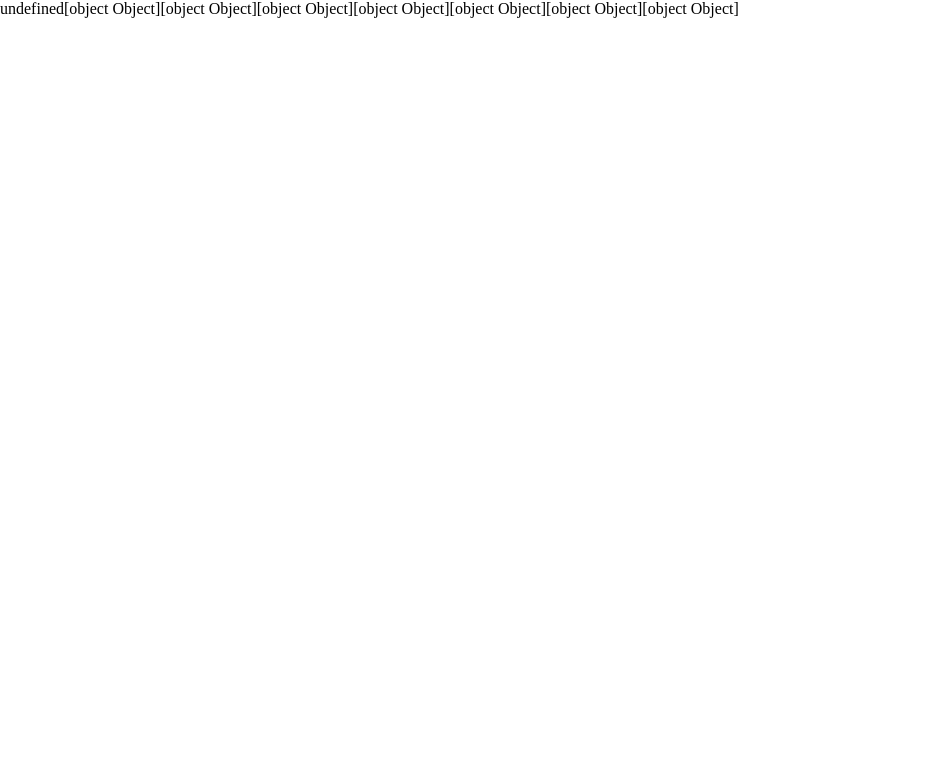
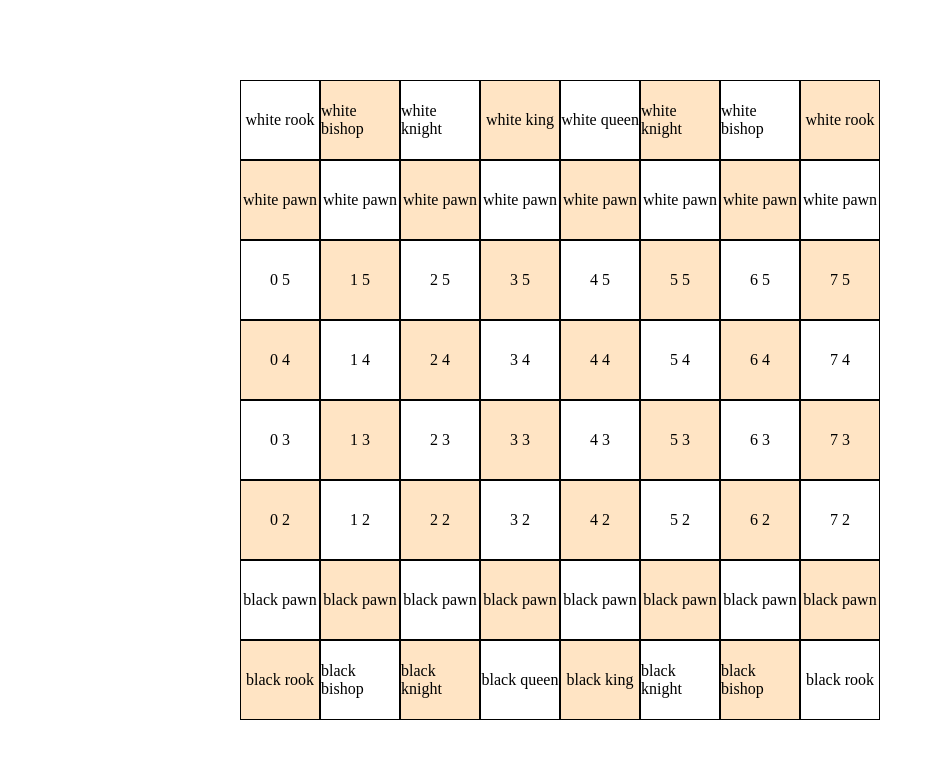
Before and after one commit to elShailee/Chess, a React (Create React App) app in the folder front/: page / in a window 1280 px wide. Shown: the top 758 px of the page, without its empty margins (0-943 px from the left). Built offline with nearby package versions, Linux system fonts and the light colour scheme.

Commit message:
nice working mess

```diff
--- a/front/src/Screens/Gameplay/Board.jsx
+++ b/front/src/Screens/Gameplay/Board.jsx
@@ -1,17 +1,24 @@
 import React from 'react';
-import { Tile } from './styles';
+import Tile from './Tile';
+import initialState from './initialState';
 
 export default function Board() {
-	let boardTiles;
-	for (let row = 0; row < 7; row++) {
-		let row;
-		for (let col = 0; col < 7; col++) {
-			row += <Tile />;
+	let boardTiles = [];
+	for (let row = 0; row <= 7; row++) {
+		let rowTiles = [];
+		for (let col = 0; col <= 7; col++) {
+			const chessPiece = initialState[row][col];
+			const tileColor = (col + row) % 2 === 1 ? 'dark' : 'light';
+			rowTiles.push(<Tile x={col} y={7 - row} tileColor={tileColor} key={col + row} chessPiece={chessPiece} />);
 		}
-		row = <div>{row}</div>;
-		boardTiles += row;
+		rowTiles = (
+			<div key={row} style={{ display: 'flex', flexDirection: 'row' }}>
+				{rowTiles}
+			</div>
+		);
+		boardTiles.push(rowTiles);
 	}
-	boardTiles = <div>{boardTiles}</div>;
+	boardTiles = <div style={{ marginLeft: '30vmin', marginTop: '10vmin' }}>{boardTiles}</div>;
 
 	return boardTiles;
 }
--- /dev/null
+++ b/front/src/Screens/Gameplay/Tile.jsx
@@ -0,0 +1,8 @@
+import React from 'react';
+import { StyledTile } from './styles';
+
+export default function Tile({ x, y, tileColor, chessPiece }) {
+	return (
+		<StyledTile tileColor={tileColor}>{chessPiece ? chessPiece.color + ' ' + chessPiece.type : x + ' ' + y}</StyledTile>
+	);
+}
--- /dev/null
+++ b/front/src/Screens/Gameplay/initialState.js
@@ -0,0 +1,48 @@
+const initialState = [
+	[
+		{ color: 'white', type: 'rook' },
+		{ color: 'white', type: 'bishop' },
+		{ color: 'white', type: 'knight' },
+		{ color: 'white', type: 'king' },
+		{ color: 'white', type: 'queen' },
+		{ color: 'white', type: 'knight' },
+		{ color: 'white', type: 'bishop' },
+		{ color: 'white', type: 'rook' },
+	],
+	[
+		{ color: 'white', type: 'pawn' },
+		{ color: 'white', type: 'pawn' },
+		{ color: 'white', type: 'pawn' },
+		{ color: 'white', type: 'pawn' },
+		{ color: 'white', type: 'pawn' },
+		{ color: 'white', type: 'pawn' },
+		{ color: 'white', type: 'pawn' },
+		{ color: 'white', type: 'pawn' },
+	],
+	[null, null, null, null, null, null, null, null],
+	[null, null, null, null, null, null, null, null],
+	[null, null, null, null, null, null, null, null],
+	[null, null, null, null, null, null, null, null],
+	[
+		{ color: 'black', type: 'pawn' },
+		{ color: 'black', type: 'pawn' },
+		{ color: 'black', type: 'pawn' },
+		{ color: 'black', type: 'pawn' },
+		{ color: 'black', type: 'pawn' },
+		{ color: 'black', type: 'pawn' },
+		{ color: 'black', type: 'pawn' },
+		{ color: 'black', type: 'pawn' },
+	],
+	[
+		{ color: 'black', type: 'rook' },
+		{ color: 'black', type: 'bishop' },
+		{ color: 'black', type: 'knight' },
+		{ color: 'black', type: 'queen' },
+		{ color: 'black', type: 'king' },
+		{ color: 'black', type: 'knight' },
+		{ color: 'black', type: 'bishop' },
+		{ color: 'black', type: 'rook' },
+	],
+];
+
+export default initialState;
--- a/front/src/Screens/Gameplay/styles.js
+++ b/front/src/Screens/Gameplay/styles.js
@@ -1,9 +1,12 @@
 import styled from 'styled-components';
 
-export const Tile = styled.div`
+export const StyledTile = styled.div`
 	width: 10vmin;
 	height: 10vmin;
 	box-sizing: border-box;
 	border: 1px solid black;
-	background-color: blue;
+	background-color: ${({ tileColor }) => (tileColor === 'dark' ? 'bisque' : 'white')};
+	display: flex;
+	align-items: center;
+	justify-content: center;
 `;
```
